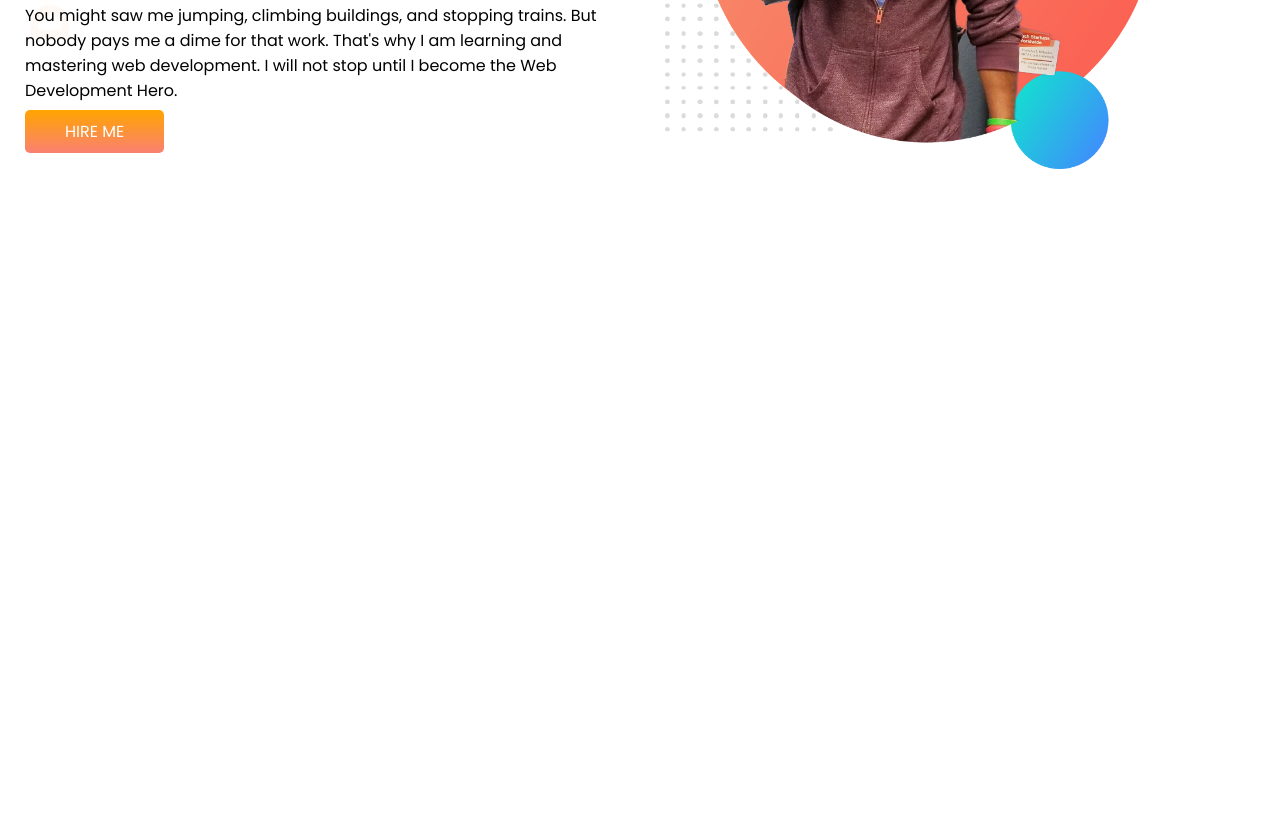
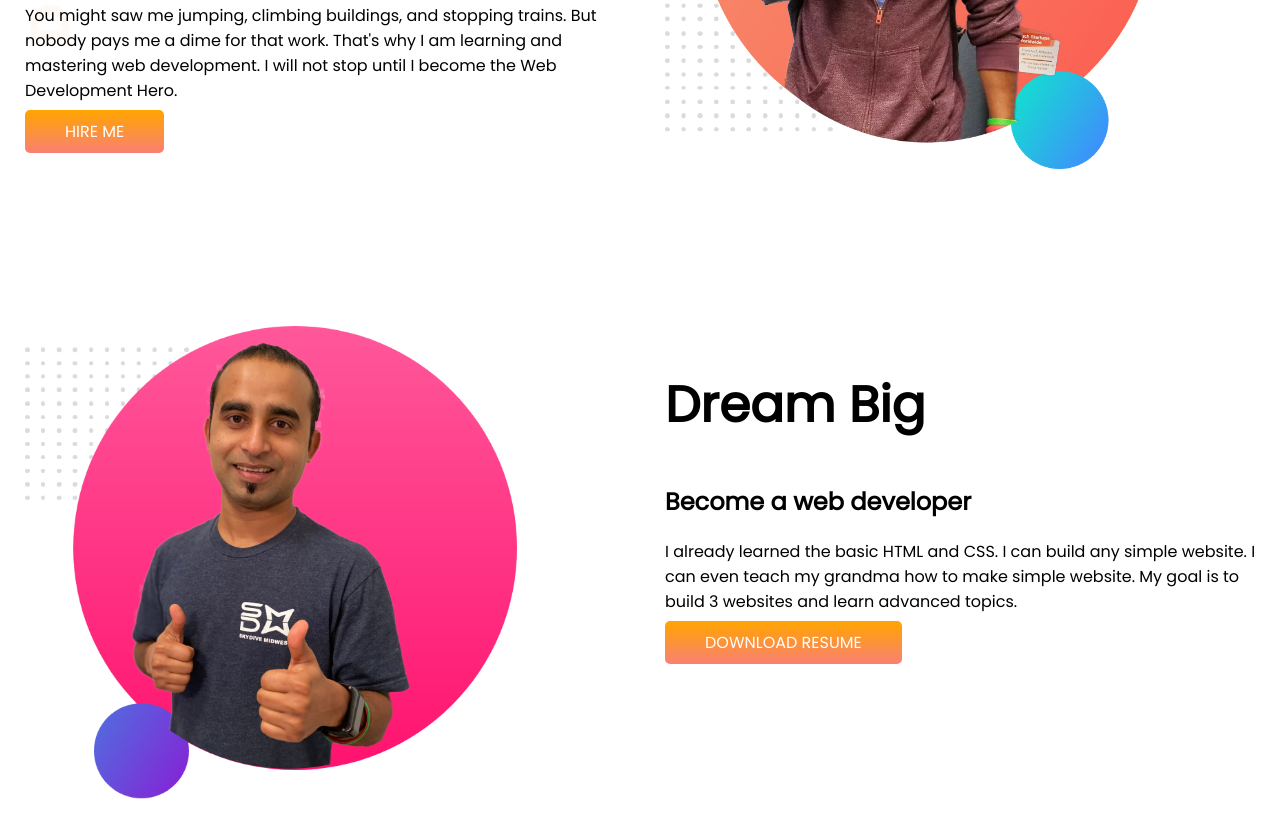
Before and after one commit to ZIHAD22/Developer-portfolio, a plain HTML site: page index.html in a window 1280 px wide. Shown: the part 319-1156 px from the top of the page. Before the commit the page ends 800 px from the top, so only its background shows below. Drawn offline with Linux system fonts and the light colour scheme.

Commit message:
dream part is done

```diff
--- a/index.css
+++ b/index.css
@@ -10,6 +10,7 @@ h1 {
 }
 section {
   display: flex;
+  margin-bottom: 150px;
 }
 .half-width {
   width: 50%;
--- a/index.html
+++ b/index.html
@@ -34,5 +34,22 @@
         <img src="./images/jhankar.png" alt="" />
       </div>
     </section>
+    <section class="dream-big">
+      <div class="half-width">
+        <img src="./images/jhankar2.png" alt="jhanker mahabub" />
+      </div>
+      <div class="half-width">
+        <h1>Dream Big</h1>
+        <h2>Become a web developer</h2>
+        <p>
+          I already learned the basic HTML and CSS. I can build any simple
+          website. I can even teach my grandma how to make simple website. My
+          goal is to build 3 websites and learn advanced topics.
+        </p>
+        <a class="link_button" href="https://github.com/ZIHAD22" target="_blank"
+          >DOWNLOAD RESUME</a
+        >
+      </div>
+    </section>
   </body>
 </html>
```
